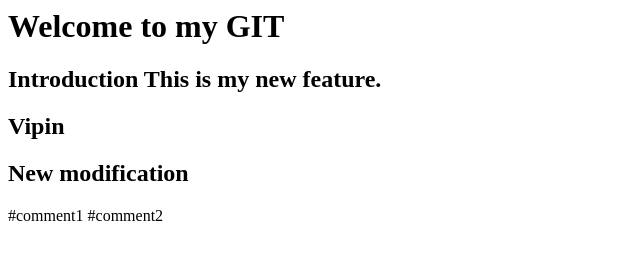
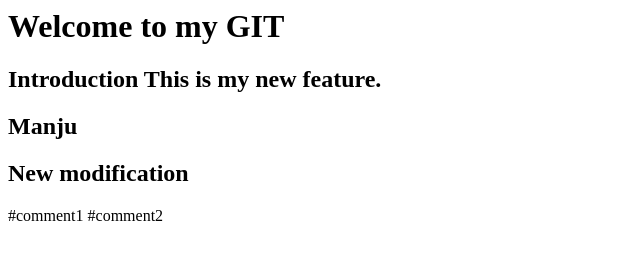
Before and after one commit to manjupraveen247/git-tutorial, a plain HTML site: page index.html in a window 1280 px wide. Shown: the full height of the page, 0-640 px from the left. Drawn offline with Linux system fonts and the light colour scheme.

Commit message:
reverted

```diff
--- a/index.html
+++ b/index.html
@@ -3,7 +3,7 @@
     <body>
 <h1> Welcome to my GIT</h1>
 <h2> Introduction This is my new feature.</h2>
-<h2> Vipin </h2>
+<h2> Manju </h2>
 <h2> New modification   </h2>
         #comment1
         #comment2
```
